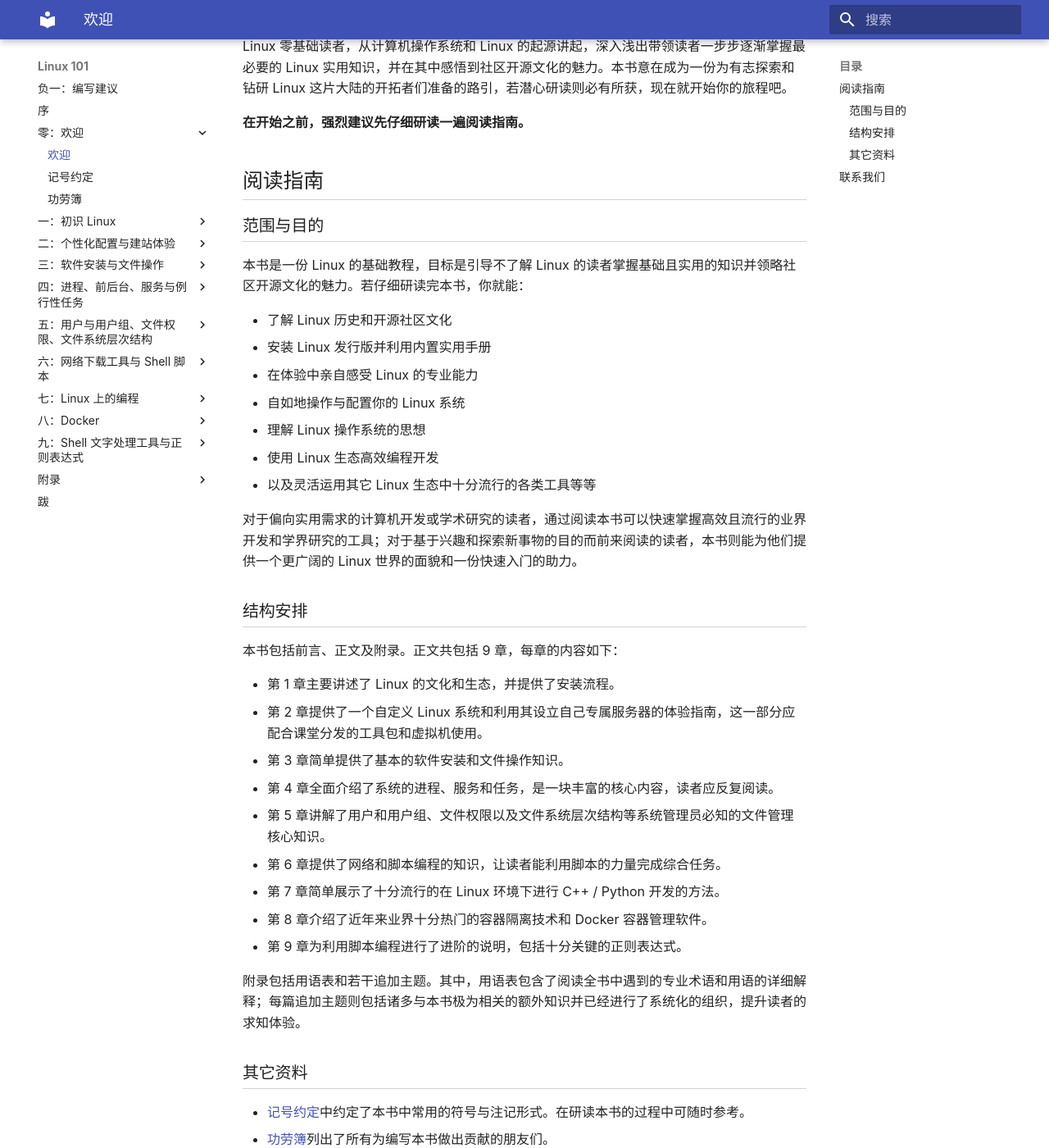
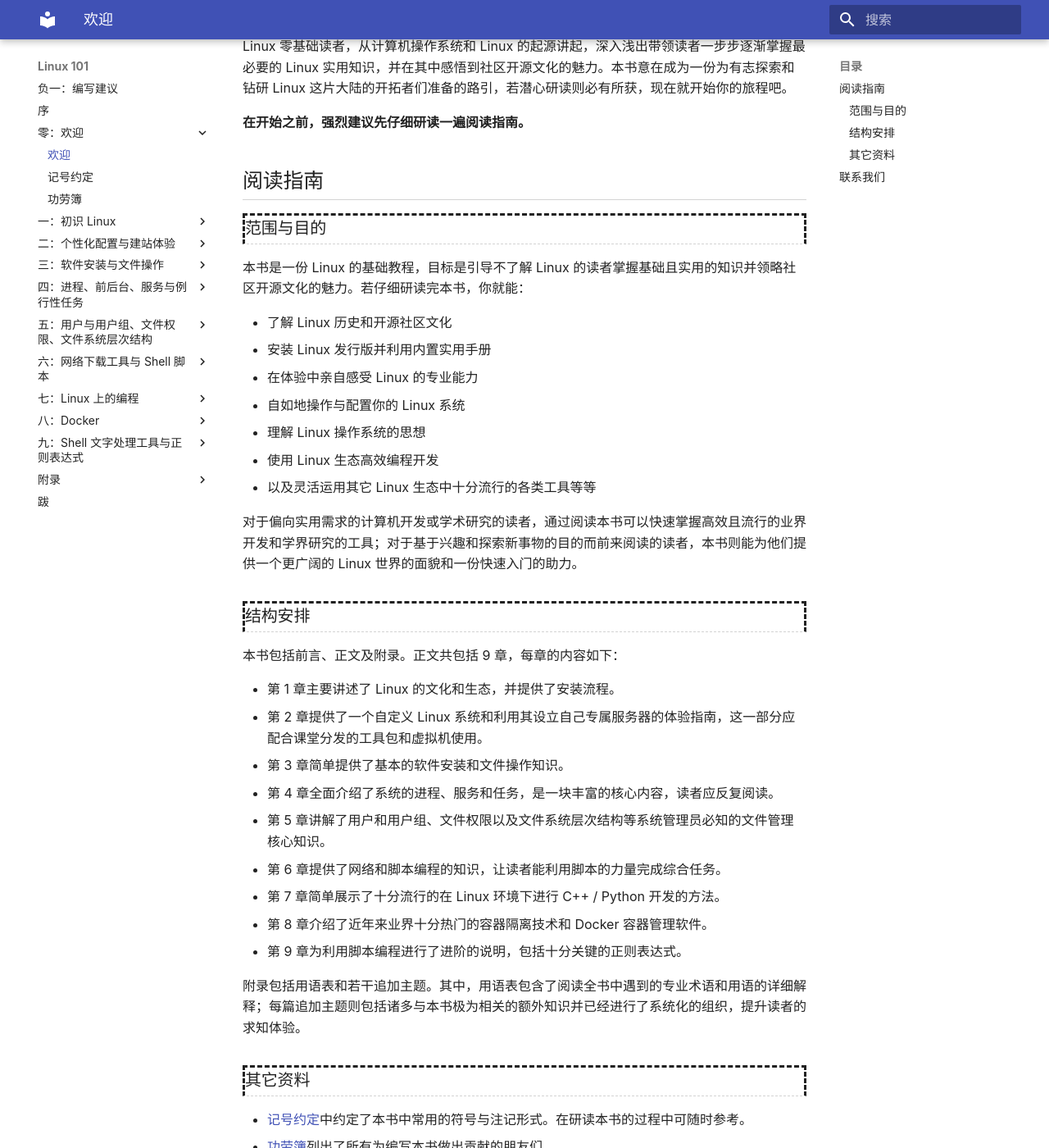
Before and after one commit to ustclug/Linux101-docs, an MkDocs documentation site: the page built from docs/index.md, in a window 1280 px wide and 1400 px high, scrolled down 245 px. Shown: the whole window at 82% size. Built offline with MkDocs 1.6.1 and Material for MkDocs 9.7.7, drawn with Linux system fonts in a browser that asks for light colours.

Commit message:
Dashed separator line for H3

```diff
--- a/docs/css/extra.css
+++ b/docs/css/extra.css
@@ -4,6 +4,8 @@
 .md-typeset h2, .md-typeset h3 {
   padding-bottom: 0.2em;
   border-bottom: 1px solid #d3d3d3; }
+.md-typeset h3 {
+  border-style: dashed; }
 .md-typeset img {
   display: block;
   margin-left: auto;
--- a/docs/css/extra.scss
+++ b/docs/css/extra.scss
@@ -10,6 +10,10 @@
 	h2, h3 {
 		padding-bottom: 0.2em;
 		border-bottom: 1px solid #d3d3d3;
+	}
+
+	h3 {
+		border-style: dashed;
 	}
 
 	img {
```
